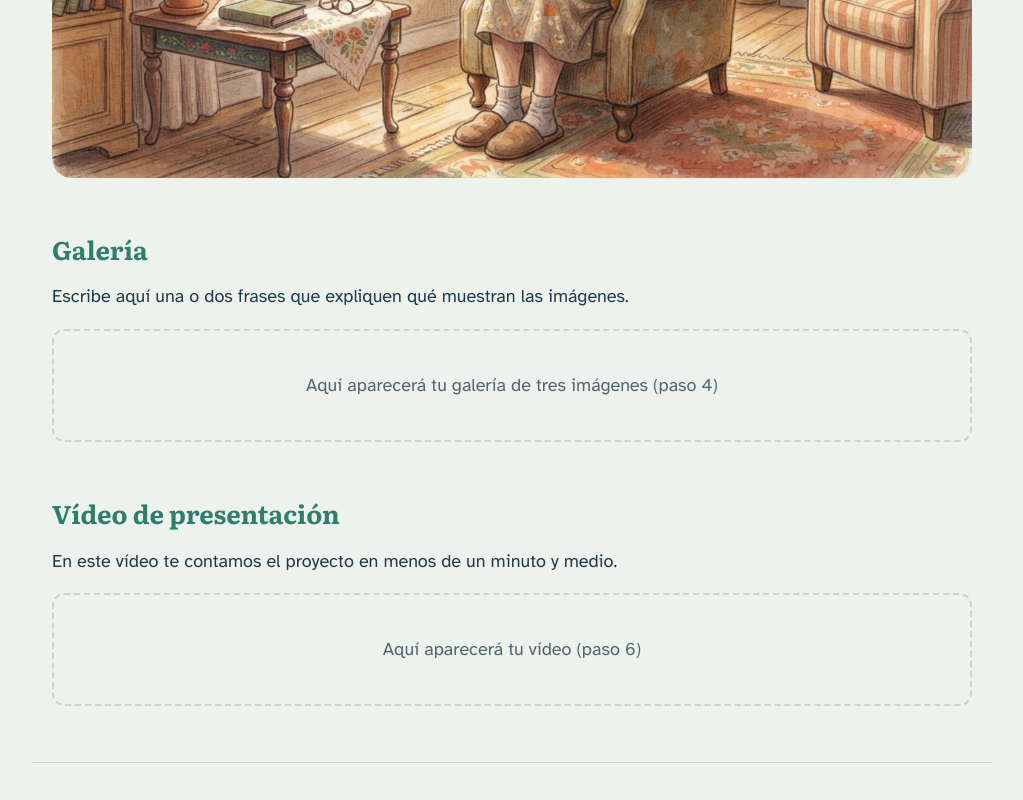
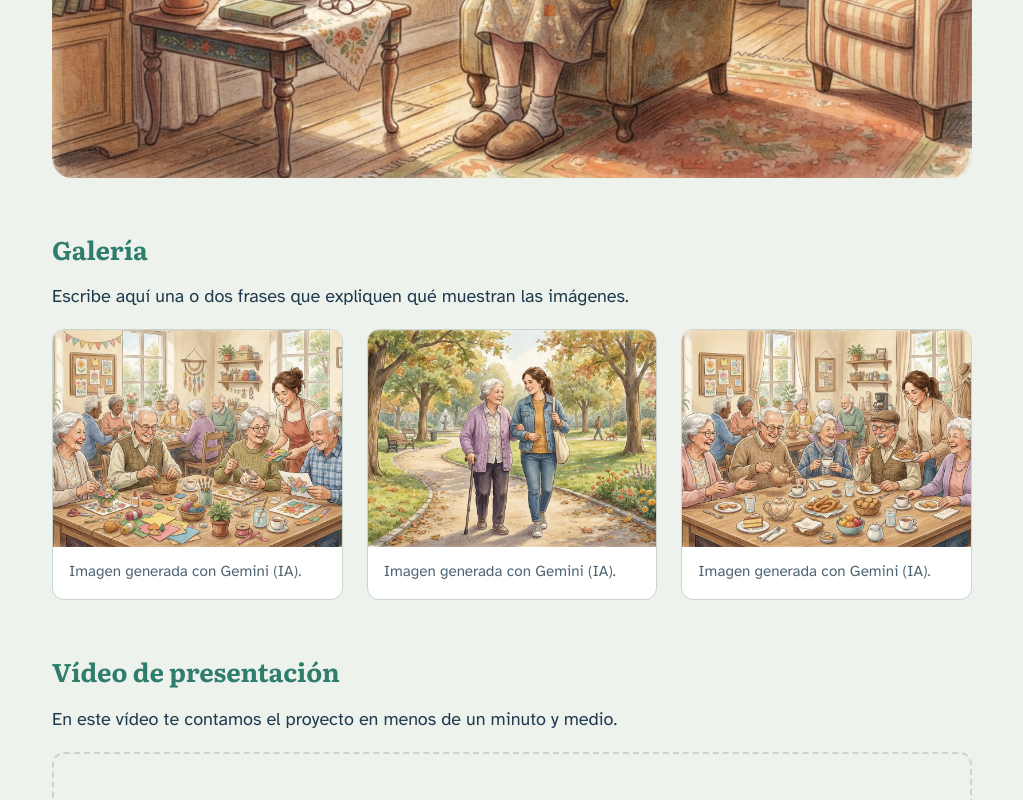
Before and after one commit to marinacaboj-cmyk/practicas-imagenes-video, a plain HTML site: page index.html in a window 1280 px wide. Shown: the part 535-1335 px from the top of the page, without its empty margins (128-1151 px from the left). Drawn offline with Linux system fonts and the light colour scheme.

Commit message:
Add image gallery section to index.html
Added a gallery section with three images generated by Gemini.

```diff
--- a/index.html
+++ b/index.html
@@ -163,7 +163,22 @@
 
       <div class="zona" data-aviso="Aquí aparecerá tu galería de tres imágenes (paso 4)">
         <!-- PASO 4: GALERÍA ============================= INICIO -->
+<div class="galeria">
+  <figure>
+    <img src="img/galeria1.jpeg" alt="">
+    <figcaption>Imagen generada con Gemini (IA).</figcaption>
+  </figure>
 
+  <figure>
+    <img src="img/galeria2.jpeg" alt="">
+    <figcaption>Imagen generada con Gemini (IA).</figcaption>
+  </figure>
+
+  <figure>
+    <img src="img/galeria3.jpeg" alt="">
+    <figcaption>Imagen generada con Gemini (IA).</figcaption>
+  </figure>
+</div>
         <!-- PASO 4: GALERÍA ================================ FIN -->
       </div>
     </section>
```
